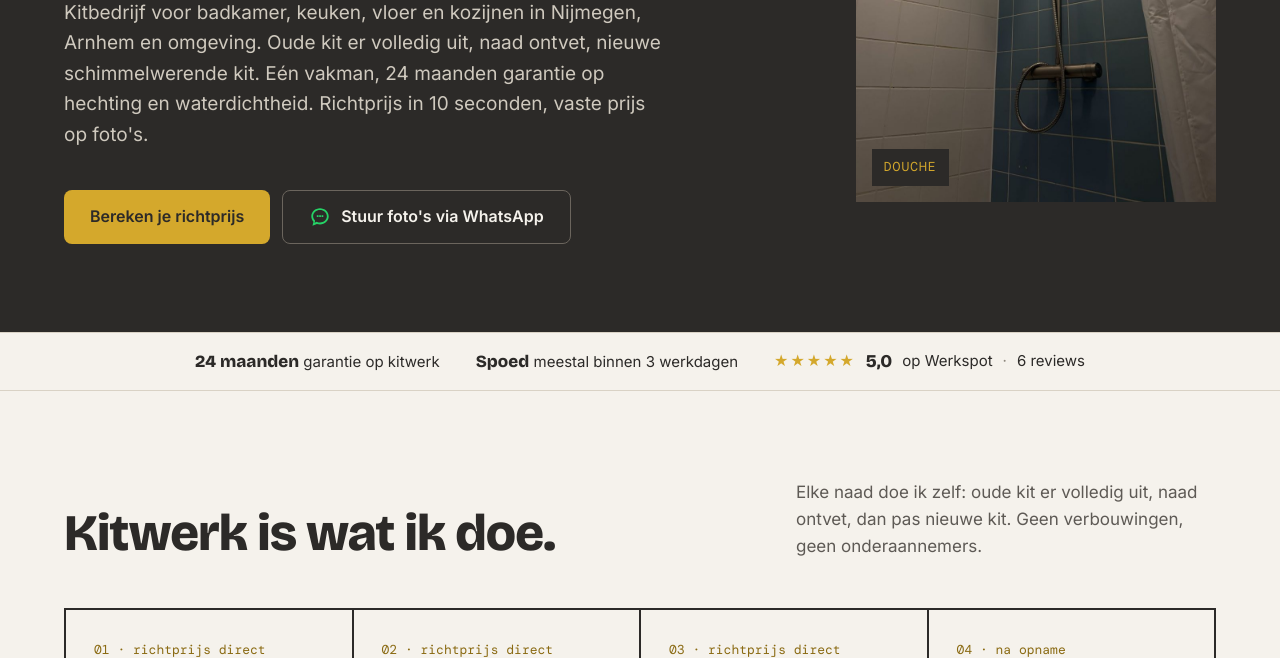
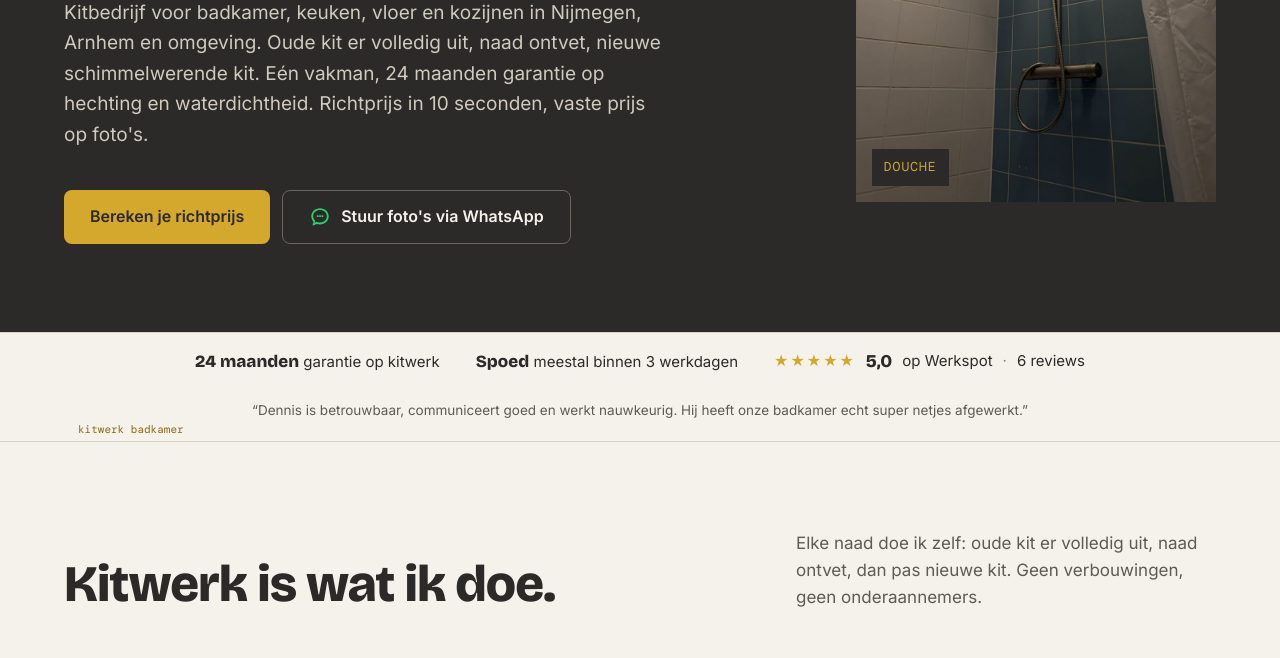
Before and after one commit to vakfijn/vakfijn-site, a plain HTML site: page index.html in a window 1280 px wide. Shown: the part 442-1100 px from the top of the page. Drawn offline with nearby package versions, Linux system fonts and the light colour scheme.

Commit message:
Reviewbalk voedt zichzelf uit reviews.json: score, aantal en roterende reviewteksten op alle pagina's met de balk
Co-Authored-By: Claude Fable 5 <noreply@anthropic.com>
Claude-Session: https://claude.ai/code/session_01NAyWjneE9WiLRTCyFFhXje

```diff
--- /dev/null
+++ b/reviews.json
@@ -0,0 +1,9 @@
+{
+  "score": "5,0",
+  "aantal": 6,
+  "bron": "Werkspot",
+  "quotes": [
+    { "t": "Dennis is betrouwbaar, communiceert goed en werkt nauwkeurig. Hij heeft onze badkamer echt super netjes afgewerkt.", "wie": "kitwerk badkamer" },
+    { "t": "Heldere, snelle communicatie. Werkt netjes, denkt goed mee en wil echt kwaliteit afleveren.", "wie": "kitwerk douche" }
+  ]
+}
--- a/site.js
+++ b/site.js
@@ -521,3 +521,32 @@ document.querySelectorAll('.gal.carrousel figure').forEach(function (f) {
     a.addEventListener('click', function (e) { e.preventDefault(); wam.classList.add('open'); });
   });
 })();
+
+
+/* reviewbalk voedt zichzelf uit /reviews.json */
+(function () {
+  var bar = document.querySelector('.reviewbar');
+  if (!bar) return;
+  fetch('/reviews.json').then(function (r) { return r.json(); }).then(function (j) {
+    if (!j || !j.score) return;
+    var a = bar.querySelector('.feiten3 a');
+    if (a) {
+      a.innerHTML = '<span class="sterren" aria-hidden="true">★★★★★</span><b>' + j.score + '</b> op ' + j.bron + '<span class="dot-sep">·</span>' + j.aantal + ' reviews';
+    }
+    if (j.quotes && j.quotes.length) {
+      var q = document.createElement('div');
+      q.className = 'reviewquote';
+      q.innerHTML = '<span class="q on"></span>';
+      bar.appendChild(q);
+      var el = q.querySelector('.q'), i = 0;
+      function toon() {
+        el.innerHTML = '“' + j.quotes[i].t + '”<span class="wie">' + (j.quotes[i].wie || j.bron) + '</span>';
+      }
+      toon();
+      if (j.quotes.length > 1) setInterval(function () {
+        el.classList.remove('on');
+        setTimeout(function () { i = (i + 1) % j.quotes.length; toon(); el.classList.add('on'); }, 500);
+      }, 8000);
+    }
+  }).catch(function () {});
+})();
--- a/styles.css
+++ b/styles.css
@@ -477,3 +477,9 @@ a.card:hover .more{letter-spacing:.5px}
 body{animation:bodyIn .3s ease both}
 @keyframes bodyIn{from{opacity:0}to{opacity:1}}
 @media (prefers-reduced-motion:reduce){body{animation:none}}
+
+/* roterende reviewtekst in de feitenbalk */
+.reviewquote{max-width:1180px;margin:0 auto;padding:10px 20px 2px;text-align:center;font-size:13.5px;color:var(--grijs);min-height:22px}
+.reviewquote .wie{font-family:'DM Mono',monospace;font-size:11px;color:var(--goud-d);margin-left:8px}
+.reviewquote span.q{opacity:0;transition:opacity .5s}
+.reviewquote span.q.on{opacity:1}
```
